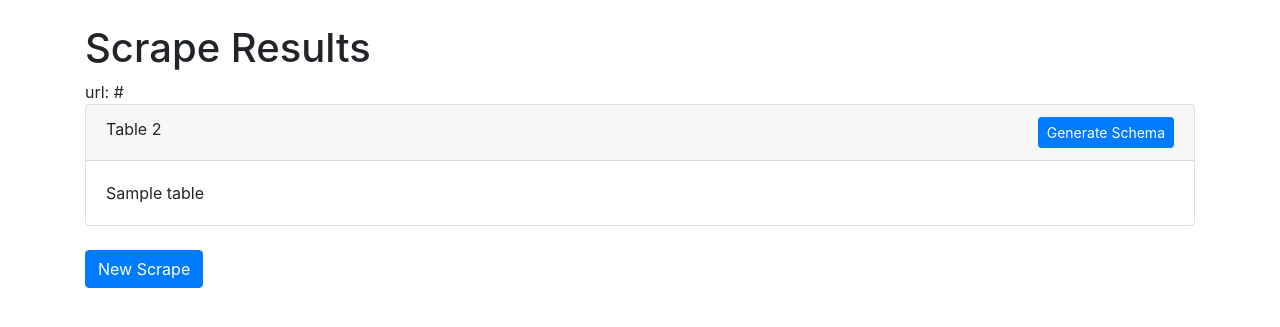
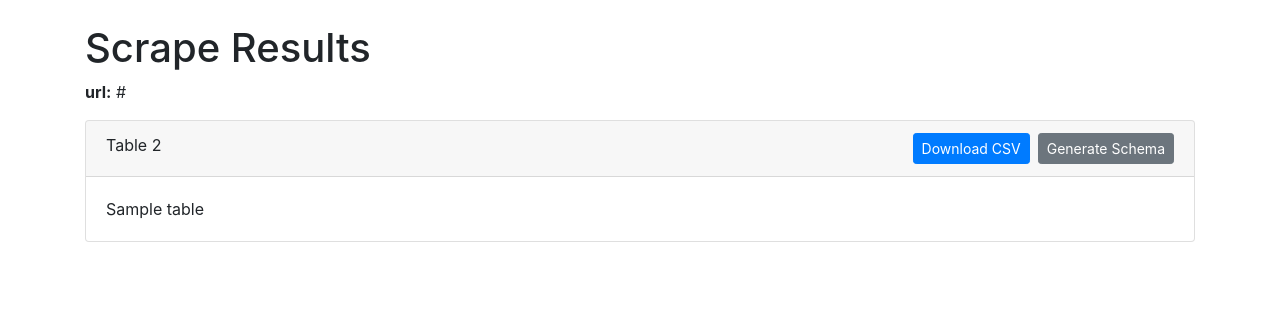
Before and after one commit to akempler/migrator, a Flask app: template app/templates/scrape/scrape_webpage.html in a window 1280 px wide. Shown: the part 56-383 px from the top of the page. Run offline with Flask 3, Linux system fonts and the light colour scheme; the template is opened without the code that fills it: most values are stand-ins (such as "Sample title", 1, 10 or a date in 2020); some libraries are stand-ins or nearby versions.

Commit message:
preliminary csv export.

```diff
--- a/app/templates/scrape/scrape_form.html
+++ b/app/templates/scrape/scrape_form.html
@@ -6,7 +6,7 @@
         <h1>Create a new scrape</h1>
         <p>Enter the URL of the website you want to scrape.</p>
         <form method="POST" action="{{ url_for('scrape.scrape_webpage') }}" class="mb-4" id="scrapeForm">
-            <label for="urlInput">URL!</label>
+            <label for="urlInput">URL to scrape</label>
             <div class="input-group">
                 <input type="url" name="url" class="form-control" placeholder="Enter URL" required id="urlInput">
                 <div class="input-group-append">
--- a/app/templates/scrape/scrape_webpage.html
+++ b/app/templates/scrape/scrape_webpage.html
@@ -4,7 +4,9 @@
 <div class="row">
     <div class="col-md-12">
       <h1>Scrape Results</h1>
-      url: {{ url }}
+      <p>
+        <strong>url:</strong> {{ url }}
+      </p>
 
       {% if error %}
         <div class="alert alert-danger">{{ error }}</div>
@@ -26,7 +28,12 @@
                     Table {{ index + 1 }}
                     <form action="{{ url_for('main.about') }}" method="POST" class="float-right schema-form">
                         <input type="hidden" name="table_html" value="{{ original_tables[index] }}">
-                        <button type="submit" class="btn btn-sm btn-primary generate-schema-btn">Generate Schema</button>
+                        <button type="submit" class="btn btn-sm btn-secondary generate-schema-btn">Generate Schema</button>
+                    </form>
+                    <form action="{{ url_for('scrape.table_to_csv') }}" method="POST" class="float-right schema-form mr-2">
+                      <input type="hidden" name="table_html" value="{{ original_tables[index] }}">
+                      <input type="hidden" name="table_index" value="{{ index }}">
+                      <button type="submit" class="btn btn-sm btn-primary generate-schema-btn">Download CSV</button>
                     </form>
                 </div>
                 <div class="card-body">
@@ -35,10 +42,6 @@
             </div>
             {% endfor %}
 
-            <!-- New Scrape button -->
-            <div class="mt-4">
-                <button onclick="newScrape()" class="btn btn-primary">New Scrape</button>
-            </div>
         </div>
       {% endif %}
     </div>
```
Also changed, not shown: app/scrape/routes.py (+22 -1 lines).
